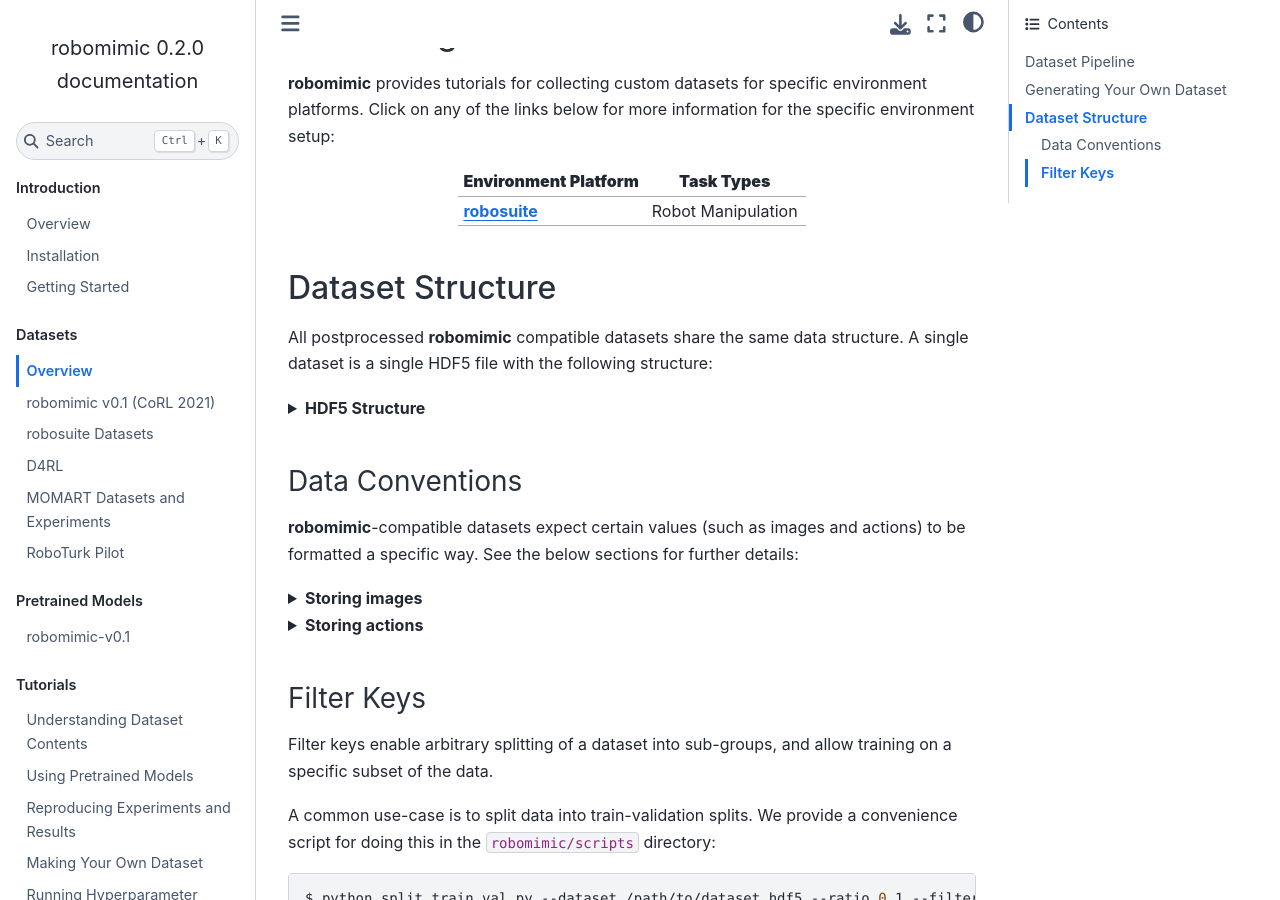
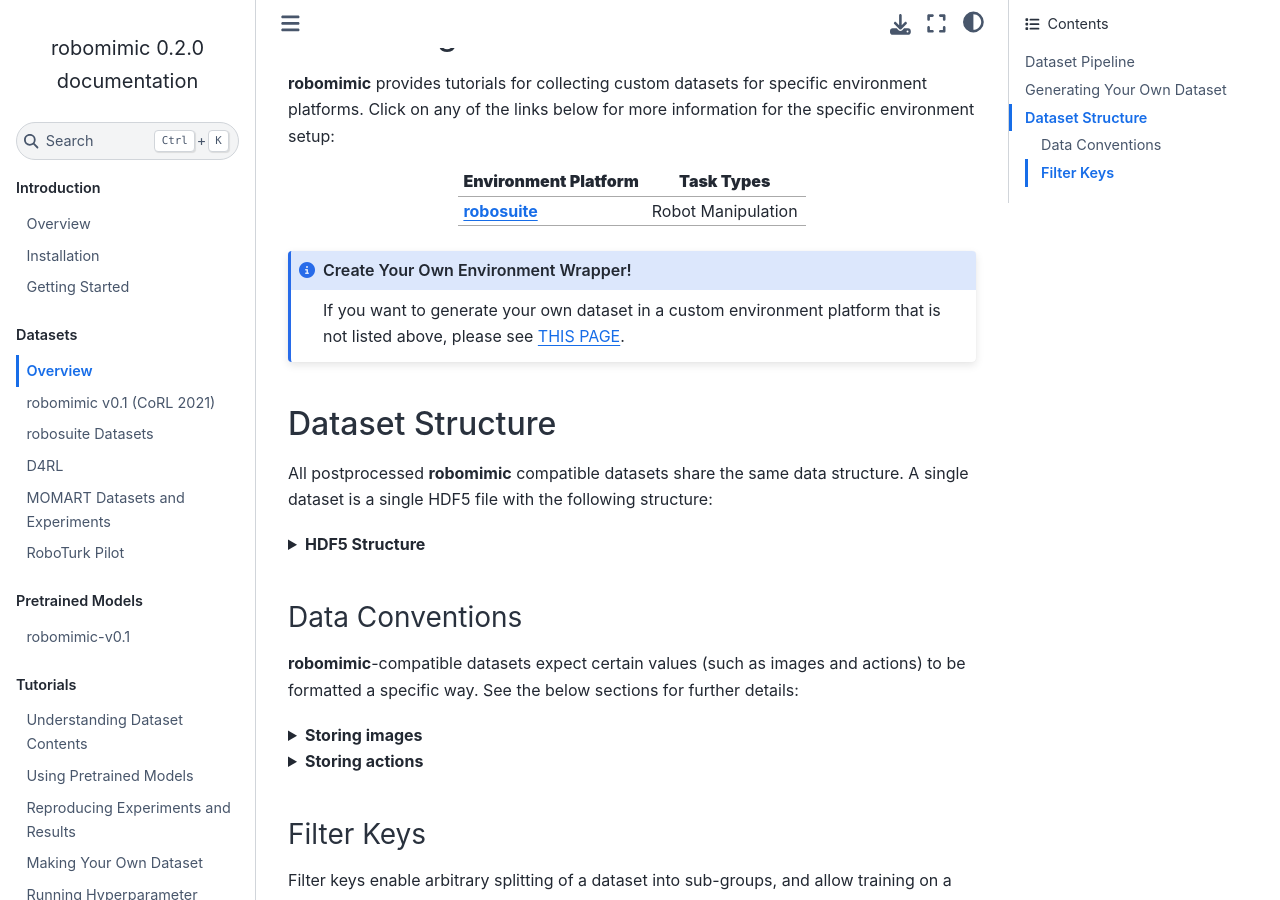
Before and after one commit to ARISE-Initiative/robomimic, a Sphinx documentation site: the page built from docs/datasets/overview.md, in a window 1280 px wide and 900 px high, scrolled down 795 px. Built offline with Sphinx 7.4.7 and the Sphinx Book theme 1.1.4, drawn with Linux system fonts in a browser that asks for light colours; pages that are not in the unit, such as notebooks, are missing from menus.

Commit message:
add link to creating custom env wrapper from dataset overview page

```diff
--- a/docs/datasets/overview.md
+++ b/docs/datasets/overview.md
@@ -38,6 +38,13 @@
 |          **Environment Platform**          | **Task Types** |
 | ----------------------------- | :---------------------: |
 | [**robosuite**](.robosuite.html)| Robot Manipulation  |
+
+<div class="admonition note">
+<p class="admonition-title">Create Your Own Environment Wrapper!</p>
+
+If you want to generate your own dataset in a custom environment platform that is not listed above, please see [THIS PAGE](../modules/environments.md#implement-an-environment-wrapper).
+
+</div>
 
 
 ## Dataset Structure
```
